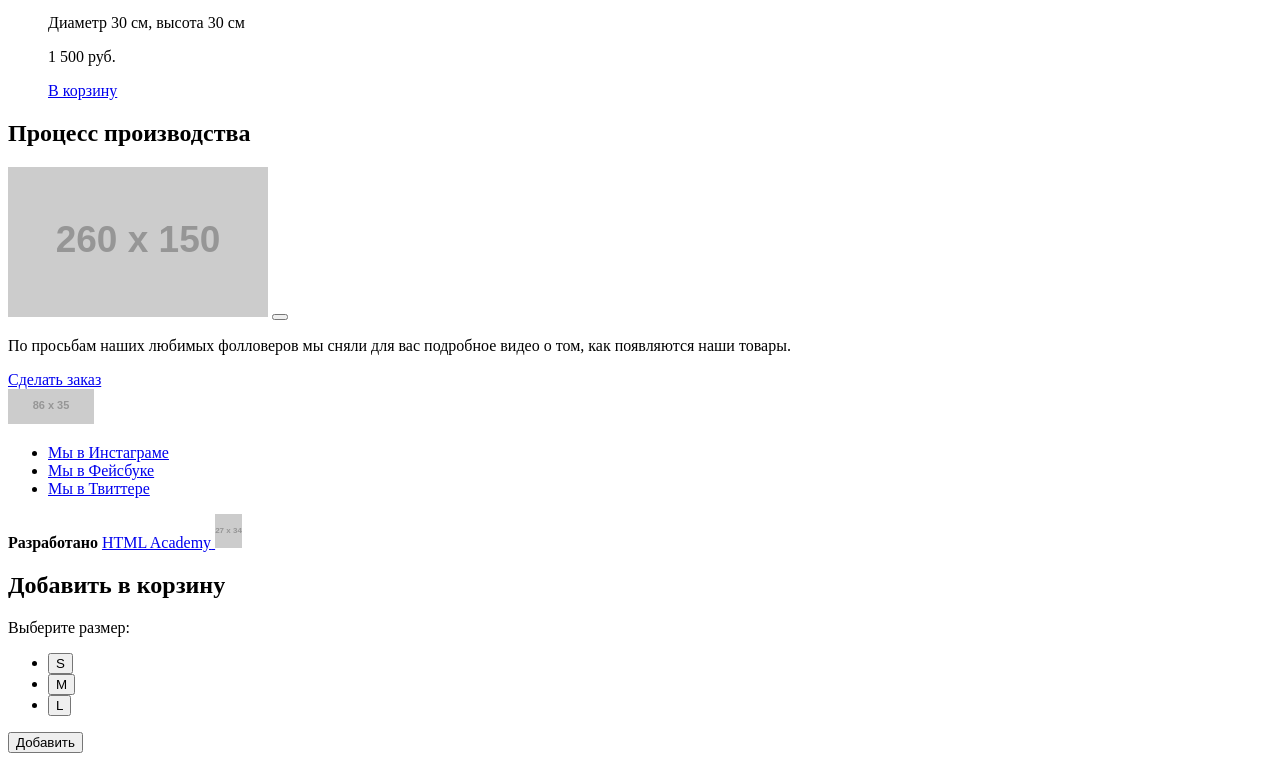
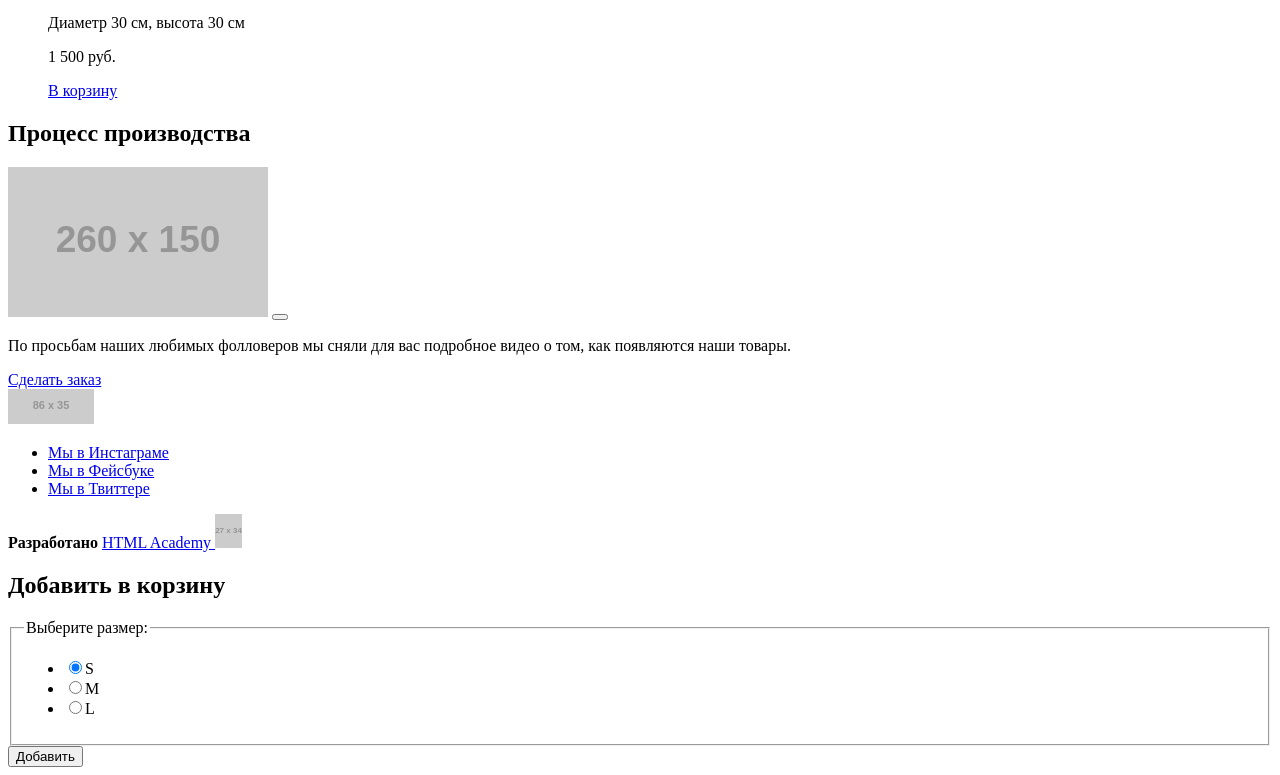
Before and after one commit to LevNevinitsin/Mishka, a website: page source/catalog.html in a window 1280 px wide. Shown: the part 1404-2179 px from the top of the page. Drawn offline with Linux system fonts and the light colour scheme; placeholder pictures from the web are drawn by us.

Commit message:
Several markup edits.
In catalog.html: changed class "goods__image" to "goods__link-image"
In catalog.html and index.html, in modal section: changed buttons for radio-buttons
On all pages: fixed empty <div> mistake in footer.

```diff
--- a/source/catalog.html
+++ b/source/catalog.html
@@ -45,7 +45,7 @@
         <ul class="goods__list">
           <li class="goods__item">
             <h3 class="goods__heading"><a href="blank.html">Зайчик-попрыгайчик</a></h3>
-            <a class="goods__image" href="blank.html">
+            <a class="goods__link-image" href="blank.html"> <!-- Чтобы обозначить что это именно ссылка-картинка, назвал link-image, а не просто link -->
               <img src="https://via.placeholder.com/260x195" width="260" height="195" alt="Игрушка-заяц">
             </a>
             <p class="goods__characteristics">Рост 30 см, вес 200 г</p>
@@ -90,10 +90,11 @@
 
     <footer class="page-footer">
       <div class="page-footer__wrapper">
-        <div class="page-footer__logo"></div>
+        <div class="page-footer__logo">
           <a class="logo logo--bottom">
             <img src="https://via.placeholder.com/86x35" width="86" height="35" alt="Интернет-магазин «Мишка»">
           </a>
+        </div>
         <div class="page-footer__social social">
           <ul class="social__list">
             <li class="social__item">
@@ -119,13 +120,32 @@
 
     <section class="modal">
       <h2 class="modal__title">Добавить в корзину</h2>
-      <p class="modal__lead">Выберите размер:</p>
-      <ul class="modal__list">
-        <li class="modal__item"><button class="modal__size modal__size--active">S</button></li>
-        <li class="modal__item"><button class="modal__size">M</button></li>
-        <li class="modal__item"><button class="modal__size">L</button></li>
-      </ul>
-      <button class="modal__add">Добавить</button>
+      <form class="modal__form-size">  <!-- Сделал форму, т.к. на лекции говорилось, что радио-кнопки это элементы формы -->
+        <fieldset class="modal__field-group">
+          <legend class="modal__legend">Выберите размер:</legend>
+          <ul class="modal__list">
+            <li class="modal__item">
+              <label class="modal__label modal__label--active">
+                <input class="modal__radio" type="radio" name="size" value="S" checked>S
+              </label>
+            </li>
+            <li class="modal__item">
+              <label class="modal__label">
+                <input class="modal__radio" type="radio" name="size" value="M">M
+              </label>
+            </li>
+            <li class="modal__item">
+              <label class="modal__label">
+                <input class="modal__radio" type="radio" name="size" value="L">L
+              </label>
+            </li>
+          </ul>
+        </fieldset>
+        <button class="modal__add" type="button">Добавить</button>
+        <!-- Хоть в ТЗ это и не указано, можно предположить, что кнопка "Добавить" добавляет товар в корзину.
+        Куда принято направлять данные в этом случае в реальных проектах: на сервер
+        или в local storage в браузере? Предполагаю, что в local storage. -->
+      </form>
     </section>
 
   </body>
```
Also changed, not shown: source/blank.html (+2 -1 lines), source/form.html (+2 -1 lines), source/index.html (+28 -8 lines).
